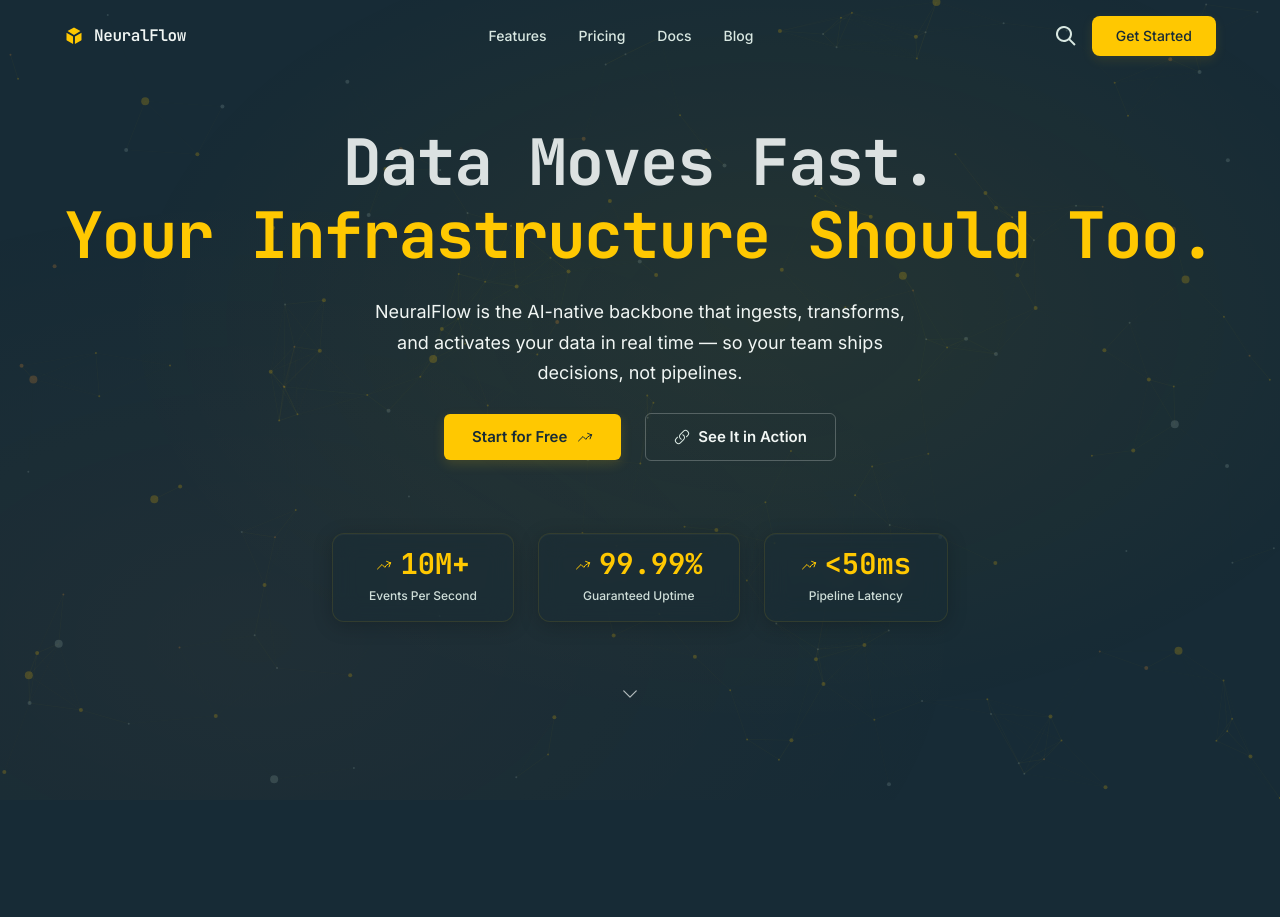
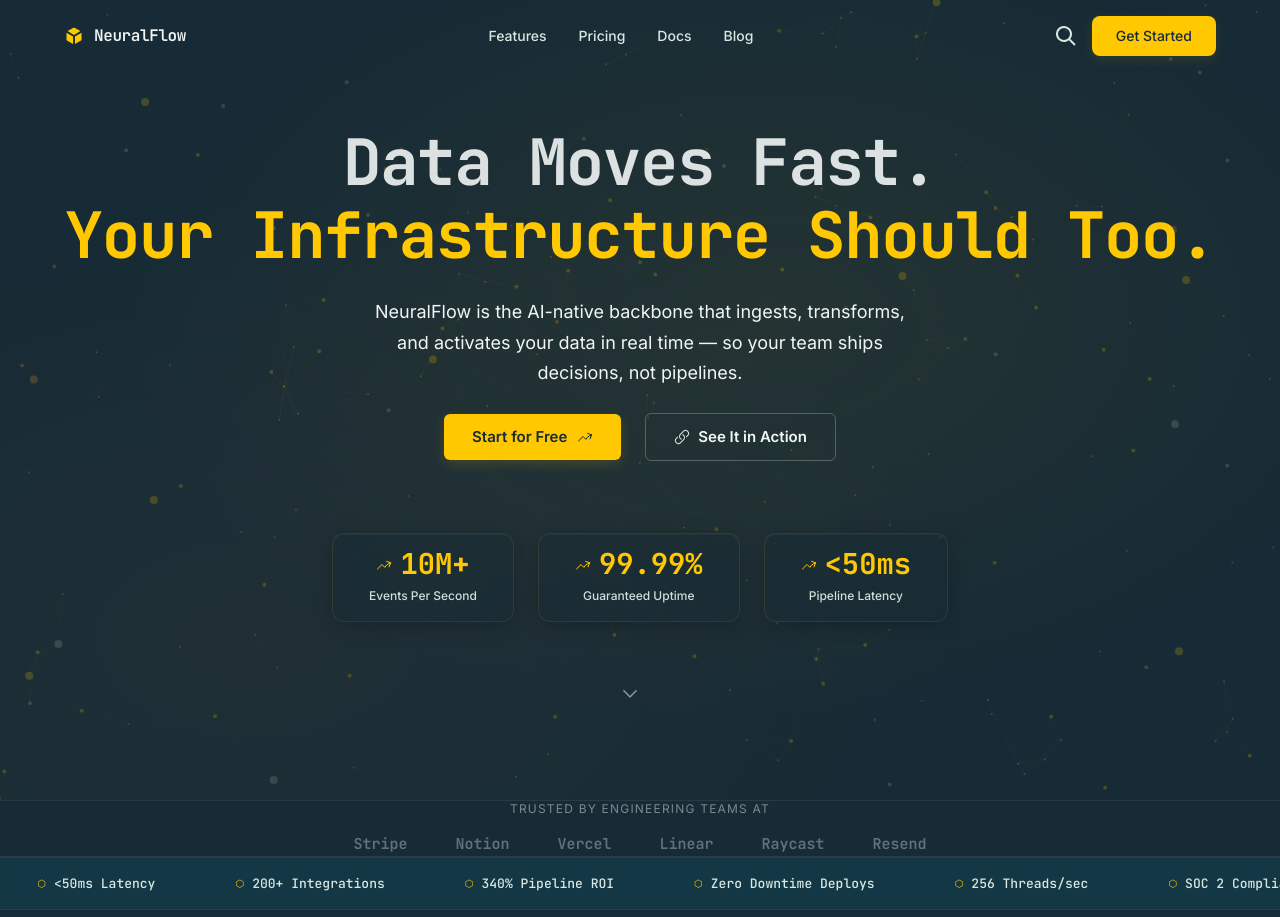
Before and after one commit to JoelBiju2005/NeuralFlow, a React (Vite) app: page / in a window 1280 px wide. Shown: the top 917 px of the page. Built offline with nearby package versions, Linux system fonts and the light colour scheme.

Commit message:
feat: fill dead zone between Hero and Features with TrustBar, auto-scrolling marquee, and gradient section bridge

```diff
--- a/src/App.jsx
+++ b/src/App.jsx
@@ -1,6 +1,7 @@
 import React, { useState, useEffect } from 'react';
 import Nav from './components/Nav';
 import Hero from './components/Hero';
+import MarqueeSection from './components/MarqueeSection';
 import Features from './components/Features';
 import Pricing from './components/Pricing';
 import SocialProof from './components/SocialProof';
@@ -35,6 +36,7 @@ export default function App() {
 
       <main id="main-content">
         <Hero />
+        <MarqueeSection />
         <Features />
         <Pricing />
         <SocialProof />
--- /dev/null
+++ b/src/components/MarqueeSection.jsx
@@ -0,0 +1,41 @@
+import React from 'react';
+import TrustBar from './TrustBar';
+
+const METRICS = [
+  '10M+ Events/sec',
+  '99.99% Uptime',
+  '<50ms Latency',
+  '200+ Integrations',
+  '340% Pipeline ROI',
+  'Zero Downtime Deploys',
+  '256 Threads/sec',
+  'SOC 2 Compliant',
+  'GDPR Ready'
+];
+
+export default function MarqueeSection() {
+  // Repeat the metrics list twice for a seamless infinite loop
+  const duplicatedMetrics = [...METRICS, ...METRICS];
+
+  return (
+    <>
+      {/* 1. Semantic Trust Bar */}
+      <TrustBar />
+
+      {/* 2. Decorative Metric Marquee */}
+      <div className="marquee-wrapper" aria-hidden="true">
+        <div className="marquee-track">
+          {duplicatedMetrics.map((metric, i) => (
+            <div key={i} className="marquee-item">
+              <span className="marquee-bullet">⬡</span>
+              <span>{metric}</span>
+            </div>
+          ))}
+        </div>
+      </div>
+
+      {/* 3. Section Bridge Gradient */}
+      <div className="section-bridge" />
+    </>
+  );
+}
--- a/src/components/TrustBar.jsx
+++ b/src/components/TrustBar.jsx
@@ -1,33 +1,36 @@
 import React from 'react';
 
-const COMPANIES = ['VERTEX.AI', 'SYNAPSE', 'KRAKEN DATA', 'AETHER', 'HELIOS CORE', 'QUANTUM'];
+const COMPANIES = ['Stripe', 'Notion', 'Vercel', 'Linear', 'Raycast', 'Resend'];
 
 export default function TrustBar() {
   return (
     <section
-      id="trust-bar"
-      aria-label="Trusted by companies"
-      className="py-4 relative z-10"
-      style={{ background: 'transparent' }}
+      id="trust"
+      aria-label="Trusted by leading companies"
+      className="py-6 border-t border-b border-[rgba(209,232,226,0.08)] relative z-10"
+      style={{ background: '#172B36' }}
     >
-      <div className="container flex flex-col items-center justify-center gap-6">
-        <span
-          className="text-xs font-semibold text-[#D9E8E2] opacity-40 uppercase tracking-widest text-center"
-          style={{ fontFamily: "'Inter', sans-serif" }}
+      <div className="container flex flex-col items-center justify-center gap-4">
+        <p
+          className="text-xs font-normal text-[#D9E8E2] opacity-50 uppercase tracking-widest text-center"
+          style={{ fontFamily: "'Inter', sans-serif", letterSpacing: '0.1em' }}
         >
-          Trusted by fast-scaling technical engineering teams
-        </span>
-        <div className="flex flex-wrap items-center justify-center gap-8 sm:gap-16 mt-2">
+          Trusted by engineering teams at
+        </p>
+        <ul
+          aria-label="Company list"
+          className="flex flex-wrap items-center justify-center gap-12 mt-1"
+        >
           {COMPANIES.map((company) => (
-            <span
+            <li
               key={company}
-              className="text-sm sm:text-base font-bold text-[#D9E8E2] opacity-35 hover:opacity-85 transition-opacity duration-200 cursor-default tracking-wider"
+              className="text-[15px] font-semibold text-[#F1F6F4] opacity-35 hover:opacity-75 transition-opacity duration-200 cursor-default"
               style={{ fontFamily: "'JetBrains Mono', monospace" }}
             >
               {company}
-            </span>
+            </li>
           ))}
-        </div>
+        </ul>
       </div>
     </section>
   );
--- a/src/styles/globals.css
+++ b/src/styles/globals.css
@@ -878,3 +878,64 @@ ul, ol {
 .bento-glass-card:hover .animate-spin-hover {
   animation-play-state: running !important;
 }
+
+/* Marquee wrapper — clips overflow */
+.marquee-wrapper {
+  overflow: hidden;
+  width: 100%;
+  background: rgba(17, 76, 90, 0.4) !important;  /* nocturnal at 40% */
+  border-top: 1px solid rgba(255, 200, 1, 0.08) !important;
+  border-bottom: 1px solid rgba(255, 200, 1, 0.08) !important;
+  padding: 1rem 0 !important;
+  backdrop-filter: blur(8px) !important;
+  -webkit-backdrop-filter: blur(8px) !important;
+  position: relative;
+  z-index: 10;
+}
+
+/* Inner track — double the content for seamless loop */
+.marquee-track {
+  display: flex !important;
+  width: max-content !important;
+  animation: marqueeScroll 30s linear infinite !important;
+}
+
+.marquee-track:hover {
+  animation-play-state: paused !important;  /* pauses on hover — nice UX touch */
+}
+
+@keyframes marqueeScroll {
+  from { transform: translateX(0); }
+  to   { transform: translateX(-50%); }
+}
+
+/* Each metric item */
+.marquee-item {
+  display: flex !important;
+  align-items: center !important;
+  gap: 0.5rem !important;
+  padding: 0 2.5rem !important;
+  font-family: 'JetBrains Mono', monospace !important;
+  font-size: 13px !important;
+  font-weight: 500 !important;
+  color: #D9E8E2 !important;
+  white-space: nowrap !important;
+}
+
+/* The ⬡ bullet — use a span colored forsythia */
+.marquee-bullet {
+  color: #FFC801 !important;
+  font-size: 10px !important;
+}
+
+/* Section bridge */
+.section-bridge {
+  height: 120px !important;
+  background: linear-gradient(
+    to bottom,
+    #172B36 0%,
+    #114C5A 100%
+  ) !important;
+  position: relative;
+  z-index: 10;
+}
```
Also changed, not shown: 1 other file (tests, documents, lock files or other folders).
